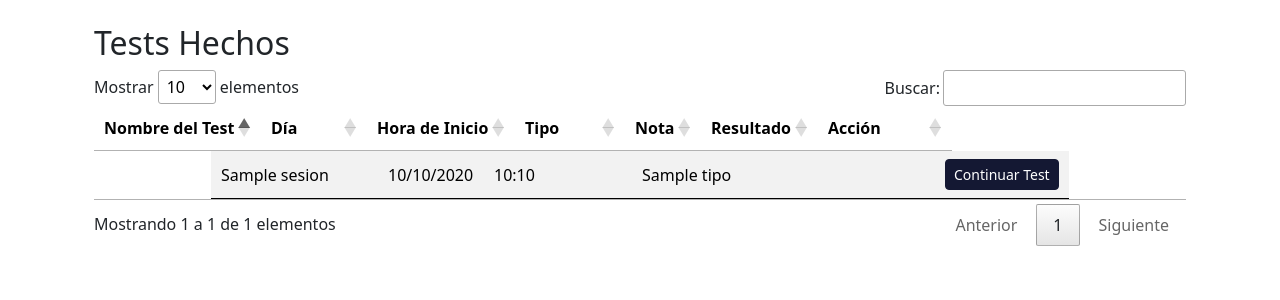
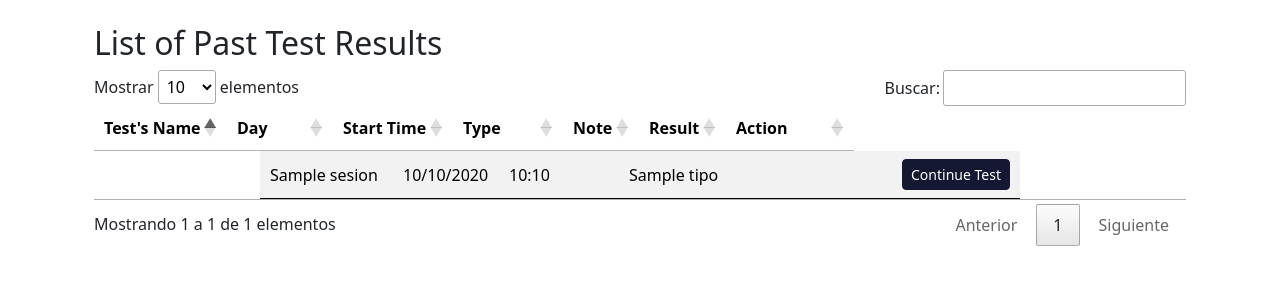
Before and after one commit to eduardoluis11/police-academy-exams-english, a Django app: template policeAcademyExams/templates/tests_clientes/lista_de_resultados_de_tests_pasados.html in a window 1280 px wide. Shown: the part 58-358 px from the top of the page. Run offline with Django 5.2, Linux system fonts and the light colour scheme; the template is opened without the code that fills it: most values are stand-ins (such as "Sample title", 1, 10 or a date in 2020); lists and menus that the app fills with data are empty; some libraries are stand-ins or nearby versions.

Commit message:
BUGFIX: Fixed Permission Error Incomplete Tests
I fixed a bug in which, if you clicked on "View Available Tests" in the Unfinished Tests View, you would get an error saying that you didn't have permission to enter that page. Also, I translated some more text into English.

```diff
--- a/policeAcademyExams/templates/tests_clientes/lista_de_resultados_de_tests_pasados.html
+++ b/policeAcademyExams/templates/tests_clientes/lista_de_resultados_de_tests_pasados.html
@@ -19,24 +19,24 @@
 {# el usuario puede continuar con un test que no haya terminado, y que aún tenga tiempo de entregarlo. #}
 {% load static %}
 
-{% block title %}Lista de Resultados de Tests Anteriores{% endblock %}
+{% block title %}List of past test results{% endblock %}
 
 {% block content %}
     <div class="container mt-4">
-        <h2>Tests Hechos</h2>
+        <h2>List of Past Test Results</h2>
 
         {% if sesiones %}
             <table id="tabla-lista-de-resultados" class="table table-striped">
                 <thead> {# Encabezados de la Tabla de Tests Incompletos #}
                     <tr>
-                        <th>Nombre del Test</th>    {# Por los momentos, le dejaré el nombre a los tests #}
-                        <th>Día</th> {# Día en que se Inició el Test #}
-                        <th>Hora de Inicio</th> {# Hora en que se Inició el Test #}
-                        <th>Tipo</th>   {# Tipo de Test (Año, Normativa, o Tema) #}
+                        <th>Test's Name</th>    {# Por los momentos, le dejaré el nombre a los tests #}
+                        <th>Day</th> {# Día en que se Inició el Test #}
+                        <th>Start Time</th> {# Hora en que se Inició el Test #}
+                        <th>Type</th>   {# Tipo de Test (Año, Normativa, o Tema) #}
                         {#                        <th>Finalización</th>#}
-                        <th>Nota</th>
-                        <th>Resultado</th>
-                        <th>Acción</th>
+                        <th>Note</th>
+                        <th>Result</th>
+                        <th>Action</th>
                     </tr>
                 </thead>
                 <tbody>
@@ -94,7 +94,7 @@
                                                class="btn btn-warning btn-sm"
                                             >
                                         {% endif %}
-                                            Continuar Test
+                                            Continue Test
                                         </a>
                                     {% endif %}
                                 </td>
--- a/policeAcademyExams/templates/tests_clientes/listas-de-tests/lista_de_tests.html
+++ b/policeAcademyExams/templates/tests_clientes/listas-de-tests/lista_de_tests.html
@@ -28,7 +28,7 @@
 
 
 {% block content %}
-  <h2>Tests Disponibles</h2>
+  <h2>Available Tests</h2>
 
   {# Si el Usuario Autenticado es un Administrador, él podrá crear nuevos tests, sea manualmente, o con un Excel. #}
   {% if user.is_superuser %}
@@ -37,7 +37,7 @@
       <br>
       {# Si el usuario autenticado es un administrador, él podrá crear un nuevo test #}
       <a href="{% url 'tests_administradores:crear_nuevo_test_sin_subir_un_archivo' %}" class="btn btn-primary">
-          Crear Nuevo Test
+          Create New Test
       </a>
       <br>
       <br>
--- a/policeAcademyExams/templates/tests_clientes/menu_principal_de_tests.html
+++ b/policeAcademyExams/templates/tests_clientes/menu_principal_de_tests.html
@@ -104,7 +104,7 @@
 
     {# Enlace a la los Tests Hechos (Lista de Resultados de Tests Pasados) #}
     <a href="{% url 'tests_clientes:lista_de_resultados_de_tests_pasados' %}" class="btn btn-secondary w-100">
-        List of Results of Past Tests
+        List of Past Test Results
     </a>
     <br>
     <br>
```
Also changed, not shown: policeAcademyExams/templates/tests_clientes/listas-de-tests/lista_de_tests_interrumpidos.html (+7 -7 lines).
